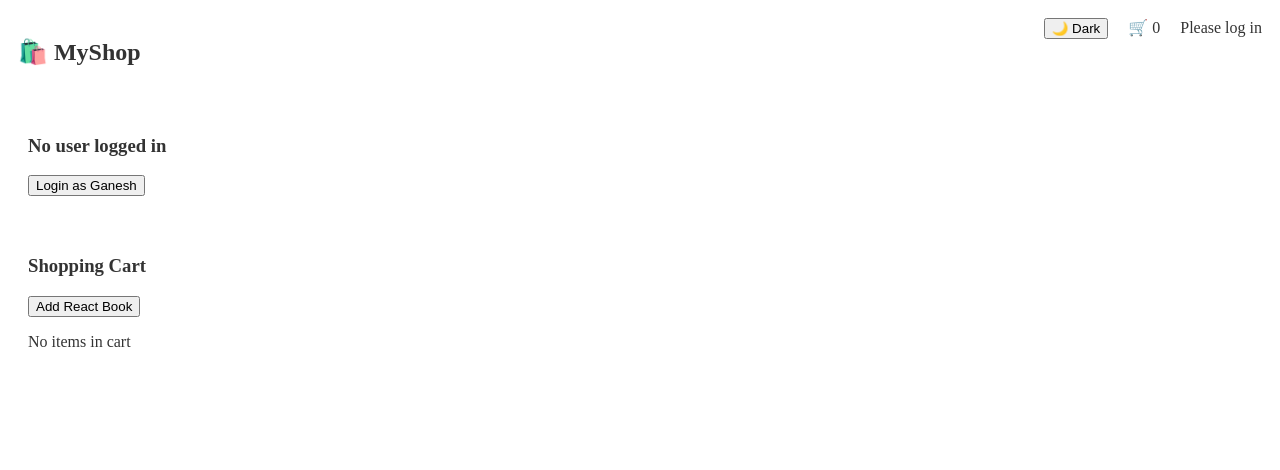
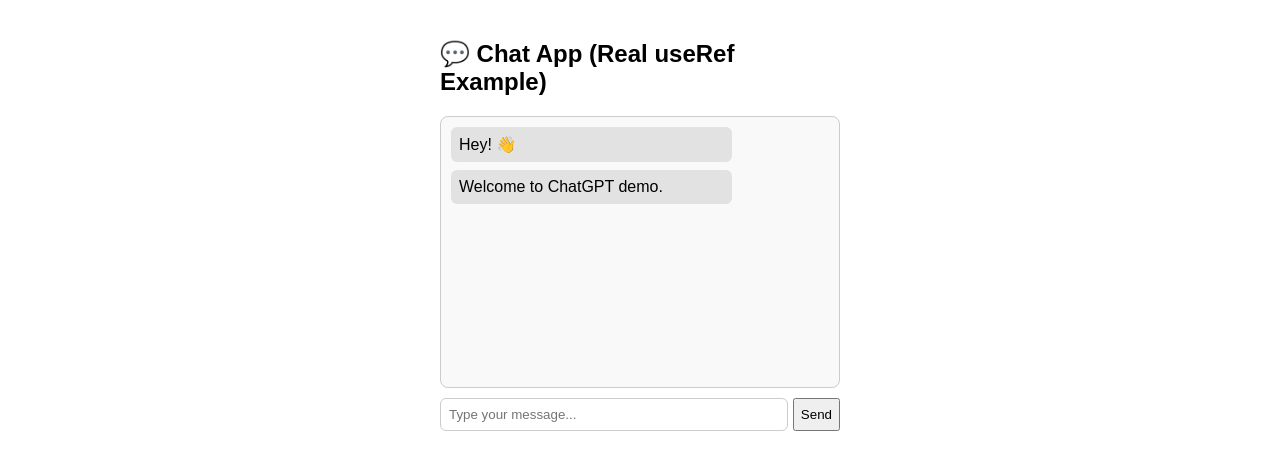
Before and after one commit to ganesh9215/reactjs_tutorial, a React (Create React App) app: page / in a window 1280 px wide. Shown: the top 470 px of the page. Built offline with nearby package versions, Linux system fonts and the light colour scheme.

Commit message:
Add files via upload

```diff
--- a/package.json
+++ b/package.json
@@ -1,5 +1,5 @@
 {
-  "name": "context-demo",
+  "name": "use_ref",
   "version": "0.1.0",
   "private": true,
   "dependencies": {
--- a/src/App.js
+++ b/src/App.js
@@ -1,17 +1,9 @@
-import React, { useContext } from "react";
-import Navbar from "./components/Navbar";
-import Profile from "./components/Profile";
-import Cart from "./components/Cart";
-import { ThemeContext } from "./context/ThemeContext";
+import ChatApp from "./components/ChatApp";
 
 function App() {
-  const { theme } = useContext(ThemeContext);
   return (
-    <div style={{ background: theme === "light" ? "none" : "#ddd",
-      color: theme === "light" ? "#333" : "#000"}}>
-      <Navbar />
-      <Profile />
-      <Cart />
+    <div>
+      <ChatApp />
     </div>
   );
 }
--- /dev/null
+++ b/src/components/ChatApp.js
@@ -0,0 +1,56 @@
+import React, { useState, useRef } from "react";
+import MessageList from "./MessageList";
+
+const ChatApp = () => {
+  const [messages, setMessages] = useState([
+    { text: "Hey! 👋", isUser: false },
+    { text: "Welcome to ChatGPT demo.", isUser: false },
+  ]);
+  const [input, setInput] = useState("");
+  const inputRef = useRef(null); // ✅ For focusing input after sending
+
+  const sendMessage = () => {
+    if (!input.trim()) return;
+
+    const newMsg = { text: input, isUser: true };
+    setMessages((prev) => [...prev, newMsg]);
+
+    // Simulate bot response after delay
+    setTimeout(() => {
+      setMessages((prev) => [
+        ...prev,
+        { text: "Got it! 😊", isUser: false },
+      ]);
+    }, 800);
+
+    setInput("");
+    inputRef.current.focus(); // ✅ Focus input again
+  };
+
+  return (
+    <div style={{ padding: "20px", fontFamily: "sans-serif", maxWidth: "400px", margin: "0 auto" }}>
+      <h2>💬 Chat App (Real useRef Example)</h2>
+
+      <MessageList messages={messages} />
+
+      <div style={{ marginTop: "10px", display: "flex", gap: "5px" }}>
+        <input
+          ref={inputRef}
+          type="text"
+          value={input}
+          onChange={(e) => setInput(e.target.value)}
+          placeholder="Type your message..."
+          style={{
+            flex: 1,
+            padding: "8px",
+            borderRadius: "6px",
+            border: "1px solid #ccc",
+          }}
+        />
+        <button onClick={sendMessage}>Send</button>
+      </div>
+    </div>
+  );
+};
+
+export default ChatApp;
--- /dev/null
+++ b/src/components/MessageList.js
@@ -0,0 +1,44 @@
+import React, { useEffect, useRef } from "react";
+
+const MessageList = ({ messages }) => {
+  const endRef = useRef(null);
+
+  // ✅ Scroll to bottom every time a new message is added
+  useEffect(() => {
+    endRef.current?.scrollIntoView({ behavior: "smooth" });
+  }, [messages]);
+
+  return (
+    <div
+      style={{
+        height: "250px",
+        overflowY: "auto",
+        border: "1px solid #ccc",
+        borderRadius: "8px",
+        padding: "10px",
+        background: "#f9f9f9",
+      }}
+    >
+      {messages.map((msg, index) => (
+        <div
+          key={index}
+          style={{
+            background: msg.isUser ? "#d1e7ff" : "#e2e2e2",
+            padding: "8px",
+            borderRadius: "6px",
+            marginBottom: "8px",
+            alignSelf: msg.isUser ? "flex-end" : "flex-start",
+            maxWidth: "70%",
+          }}
+        >
+          {msg.text}
+        </div>
+      ))}
+
+      {/* 🧠 Ref placed at the end of message list */}
+      <div ref={endRef} />
+    </div>
+  );
+};
+
+export default MessageList;
--- a/src/index.js
+++ b/src/index.js
@@ -1,19 +1,17 @@
-import React from "react";
-import ReactDOM from "react-dom/client";
-import App from "./App";
-import { AuthProvider } from "./context/AuthContext";
-import { ThemeProvider } from "./context/ThemeContext";
-import { CartProvider } from "./context/CartContext";
+import React from 'react';
+import ReactDOM from 'react-dom/client';
+import './index.css';
+import App from './App';
+import reportWebVitals from './reportWebVitals';
 
-const root = ReactDOM.createRoot(document.getElementById("root"));
+const root = ReactDOM.createRoot(document.getElementById('root'));
 root.render(
   <React.StrictMode>
-    <AuthProvider>
-      <ThemeProvider>
-        <CartProvider>
-          <App />
-        </CartProvider>
-      </ThemeProvider>
-    </AuthProvider>
+    <App />
   </React.StrictMode>
 );
+
+// If you want to start measuring performance in your app, pass a function
+// to log results (for example: reportWebVitals(console.log))
+// or send to an analytics endpoint. Learn more: https://bit.ly/CRA-vitals
+reportWebVitals();
```
